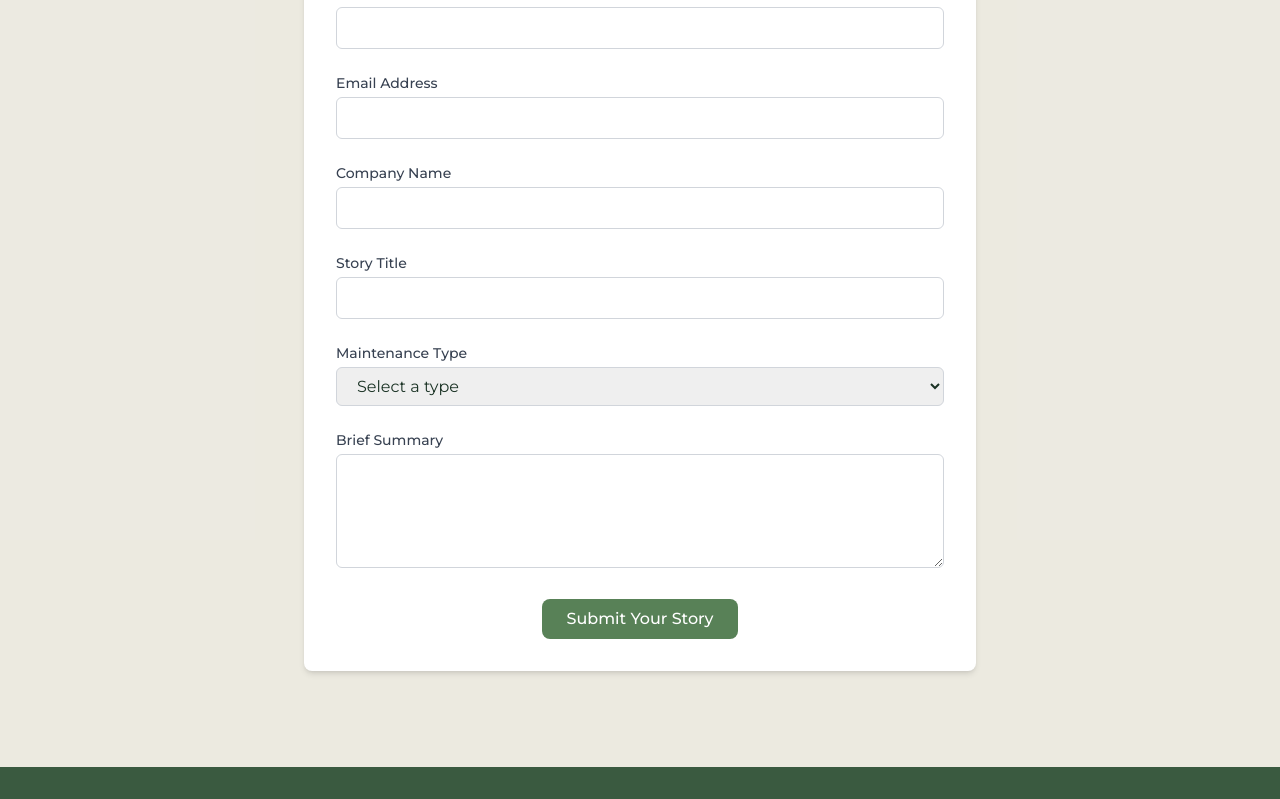
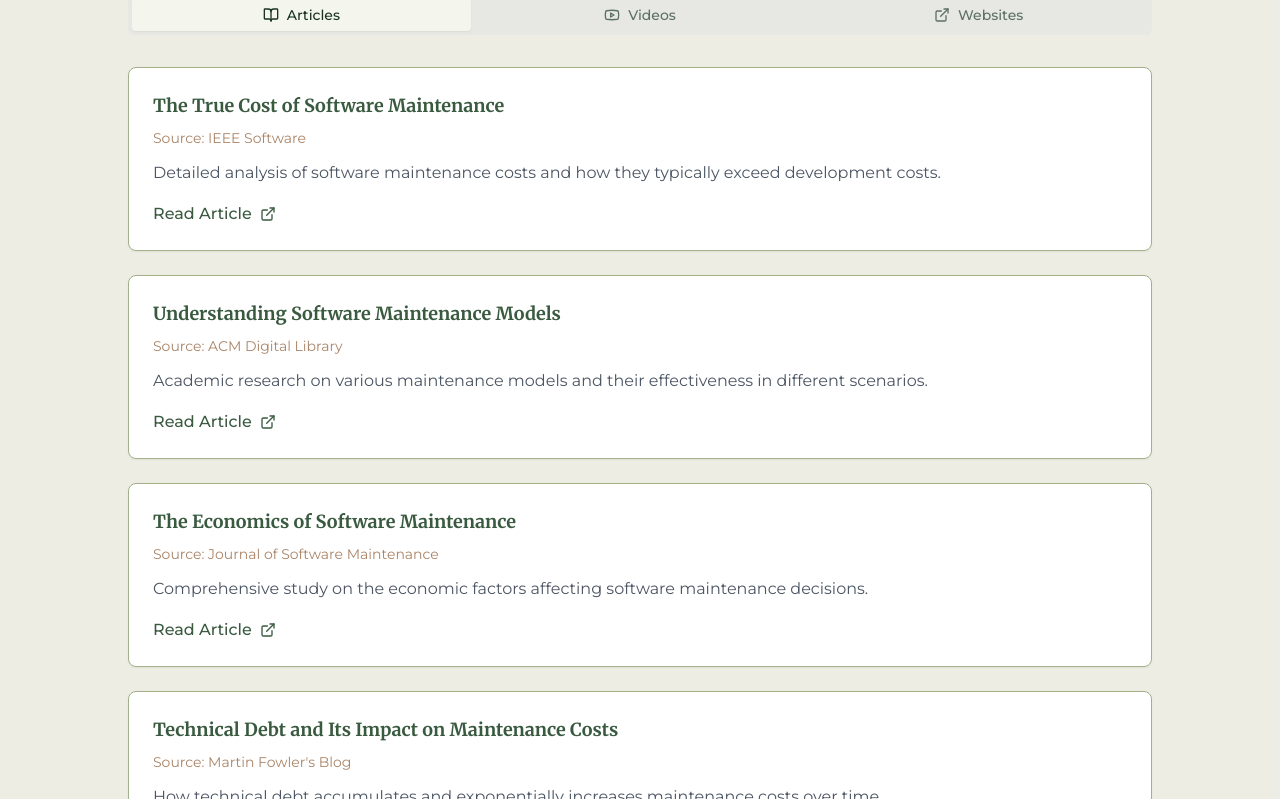
Before and after one commit to Ar0519/software-garden-gardening, a React (Vite) app: page /garden-stories in a window 1280 px wide. Shown: the part 2001-2800 px from the top of the page. Built offline with nearby package versions, Linux system fonts and the light colour scheme.

Commit message:
Add content to Garden Stories page
Add articles, videos, and links to Garden Stories.

```diff
--- a/src/pages/GardenStories.tsx
+++ b/src/pages/GardenStories.tsx
@@ -1,6 +1,9 @@
 
 import React from "react";
 import GardenStory from "@/components/GardenStory";
+import { Tabs, TabsContent, TabsList, TabsTrigger } from "@/components/ui/tabs";
+import { ExternalLink, BookOpen, Youtube } from "lucide-react";
+import { Link } from "react-router-dom";
 
 const GardenStories = () => {
   const stories = [
@@ -54,6 +57,105 @@ const GardenStories = () => {
     },
   ];
 
+  const resources = {
+    articles: [
+      {
+        title: "The True Cost of Software Maintenance",
+        source: "IEEE Software",
+        url: "https://ieeexplore.ieee.org/document/1146943",
+        description: "Detailed analysis of software maintenance costs and how they typically exceed development costs."
+      },
+      {
+        title: "Understanding Software Maintenance Models",
+        source: "ACM Digital Library",
+        url: "https://dl.acm.org/doi/10.1145/1142031.1142033",
+        description: "Academic research on various maintenance models and their effectiveness in different scenarios."
+      },
+      {
+        title: "The Economics of Software Maintenance",
+        source: "Journal of Software Maintenance",
+        url: "https://onlinelibrary.wiley.com/journal/1096908x",
+        description: "Comprehensive study on the economic factors affecting software maintenance decisions."
+      },
+      {
+        title: "Technical Debt and Its Impact on Maintenance Costs",
+        source: "Martin Fowler's Blog",
+        url: "https://martinfowler.com/bliki/TechnicalDebt.html",
+        description: "How technical debt accumulates and exponentially increases maintenance costs over time."
+      },
+      {
+        title: "Refactoring: Improving the Design of Existing Code",
+        source: "Martin Fowler",
+        url: "https://refactoring.com/",
+        description: "Essential resource on refactoring practices that reduce maintenance costs."
+      }
+    ],
+    videos: [
+      {
+        title: "Software Maintenance Explained in 10 Minutes",
+        platform: "YouTube",
+        url: "https://www.youtube.com/watch?v=AbgsfeGvg3E",
+        description: "Quick overview of software maintenance types and their importance."
+      },
+      {
+        title: "The Hidden Costs of Software",
+        platform: "YouTube",
+        url: "https://www.youtube.com/watch?v=G4PRwAHUKNI",
+        description: "Why maintenance often costs 4-5 times more than initial development."
+      },
+      {
+        title: "Reducing Technical Debt Through Continuous Refactoring",
+        platform: "YouTube",
+        url: "https://www.youtube.com/watch?v=1-Xoy5w5ydM",
+        description: "Practical approaches to reduce maintenance costs through ongoing code improvements."
+      },
+      {
+        title: "Legacy Code Maintenance Strategies",
+        platform: "YouTube",
+        url: "https://www.youtube.com/watch?v=5dCUJqhS4QQ",
+        description: "How to efficiently maintain and gradually modernize legacy systems."
+      },
+      {
+        title: "Software Maintenance Best Practices",
+        platform: "YouTube",
+        url: "https://www.youtube.com/watch?v=xvPuKfPE_Yg",
+        description: "Industry best practices that optimize maintenance processes and reduce costs."
+      }
+    ],
+    websites: [
+      {
+        title: "Software Maintenance Guide",
+        organization: "CISQ",
+        url: "https://www.it-cisq.org/software-quality-resources",
+        description: "Comprehensive resources on measuring and improving software maintenance."
+      },
+      {
+        title: "ISO/IEC 14764:2006 - Software Maintenance",
+        organization: "ISO",
+        url: "https://www.iso.org/standard/39064.html",
+        description: "International standard providing a framework for software maintenance processes."
+      },
+      {
+        title: "Software Maintenance Cost Estimator",
+        organization: "COCOMO II",
+        url: "http://csse.usc.edu/tools/COCOMOII.php",
+        description: "Tool for estimating software maintenance costs based on various factors."
+      },
+      {
+        title: "Maintenance Cost Reduction Strategies",
+        organization: "NIST",
+        url: "https://www.nist.gov/",
+        description: "Government resources on reducing software maintenance costs through standardization."
+      },
+      {
+        title: "Software Sustainability Institute",
+        organization: "SSI",
+        url: "https://www.software.ac.uk/",
+        description: "Research and resources dedicated to improving software sustainability and reducing long-term maintenance costs."
+      }
+    ]
+  };
+
   return (
     <>
       {/* Hero Section */}
@@ -91,6 +193,99 @@ const GardenStories = () => {
               />
             ))}
           </div>
+        </div>
+      </section>
+
+      {/* Resources Section */}
+      <section className="garden-section bg-garden-sand bg-opacity-30">
+        <div className="garden-container">
+          <div className="mb-12">
+            <h2 className="text-garden-earth text-center">Gardening Resources</h2>
+            <p className="text-center text-lg text-gray-600 max-w-3xl mx-auto">
+              Explore these valuable resources to learn more about software maintenance costs and processes,
+              helping you grow your knowledge and tend to your digital garden more effectively.
+            </p>
+          </div>
+
+          <Tabs defaultValue="articles" className="max-w-5xl mx-auto">
+            <TabsList className="grid w-full grid-cols-3 mb-8">
+              <TabsTrigger value="articles" className="flex items-center gap-2">
+                <BookOpen className="h-4 w-4" />
+                Articles
+              </TabsTrigger>
+              <TabsTrigger value="videos" className="flex items-center gap-2">
+                <Youtube className="h-4 w-4" />
+                Videos
+              </TabsTrigger>
+              <TabsTrigger value="websites" className="flex items-center gap-2">
+                <ExternalLink className="h-4 w-4" />
+                Websites
+              </TabsTrigger>
+            </TabsList>
+
+            <TabsContent value="articles" className="space-y-6">
+              {resources.articles.map((article, index) => (
+                <div key={index} className="bg-white p-6 rounded-lg shadow-sm border border-garden-green-light">
+                  <h3 className="text-lg font-serif font-bold text-garden-green-dark mb-2">
+                    {article.title}
+                  </h3>
+                  <p className="text-sm text-garden-earth mb-3">Source: {article.source}</p>
+                  <p className="text-gray-600 mb-4">{article.description}</p>
+                  <a
+                    href={article.url}
+                    target="_blank"
+                    rel="noopener noreferrer"
+                    className="inline-flex items-center text-garden-green-dark font-medium hover:text-garden-green-mid transition-colors group"
+                  >
+                    Read Article
+                    <ExternalLink className="ml-2 h-4 w-4 transition-transform group-hover:translate-x-1" />
+                  </a>
+                </div>
+              ))}
+            </TabsContent>
+
+            <TabsContent value="videos" className="space-y-6">
+              {resources.videos.map((video, index) => (
+                <div key={index} className="bg-white p-6 rounded-lg shadow-sm border border-garden-green-light">
+                  <h3 className="text-lg font-serif font-bold text-garden-green-dark mb-2">
+                    {video.title}
+                  </h3>
+                  <p className="text-sm text-garden-earth mb-3">Platform: {video.platform}</p>
+                  <p className="text-gray-600 mb-4">{video.description}</p>
+                  <a
+                    href={video.url}
+                    target="_blank"
+                    rel="noopener noreferrer"
+                    className="inline-flex items-center text-garden-green-dark font-medium hover:text-garden-green-mid transition-colors group"
+                  >
+                    Watch Video
+                    <Youtube className="ml-2 h-4 w-4 transition-transform group-hover:translate-x-1" />
+                  </a>
+                </div>
+              ))}
+            </TabsContent>
+
+            <TabsContent value="websites" className="space-y-6">
+              {resources.websites.map((website, index) => (
+                <div key={index} className="bg-white p-6 rounded-lg shadow-sm border border-garden-green-light">
+                  <h3 className="text-lg font-serif font-bold text-garden-green-dark mb-2">
+                    {website.title}
+                  </h3>
+                  <p className="text-sm text-garden-earth mb-3">Organization: {website.organization}</p>
+                  <p className="text-gray-600 mb-4">{website.description}</p>
+                  <a
+                    href={website.url}
+                    target="_blank"
+                    rel="noopener noreferrer"
+                    className="inline-flex items-center text-garden-green-dark font-medium hover:text-garden-green-mid transition-colors group"
+                  >
+                    Visit Website
+                    <ExternalLink className="ml-2 h-4 w-4 transition-transform group-hover:translate-x-1" />
+                  </a>
+                </div>
+              ))}
+            </TabsContent>
+          </Tabs>
         </div>
       </section>
 
```
